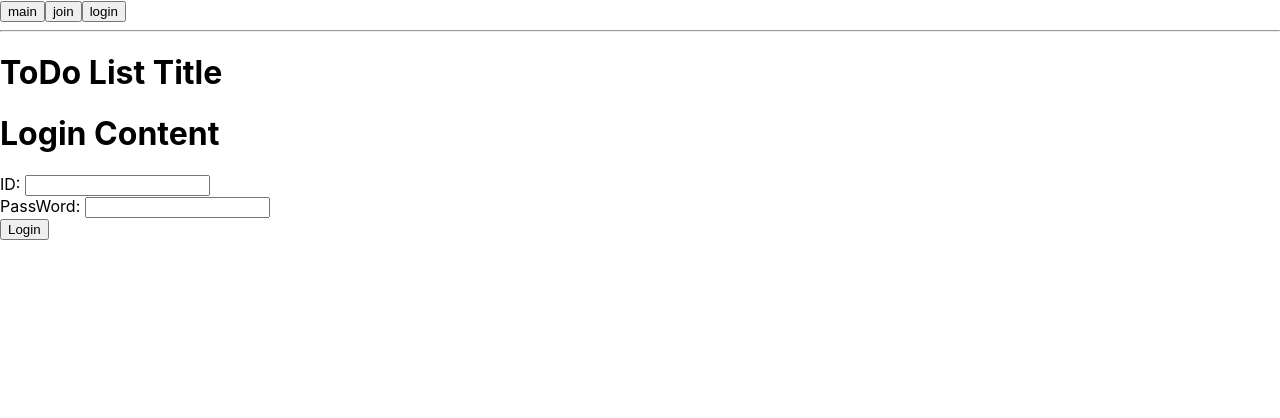
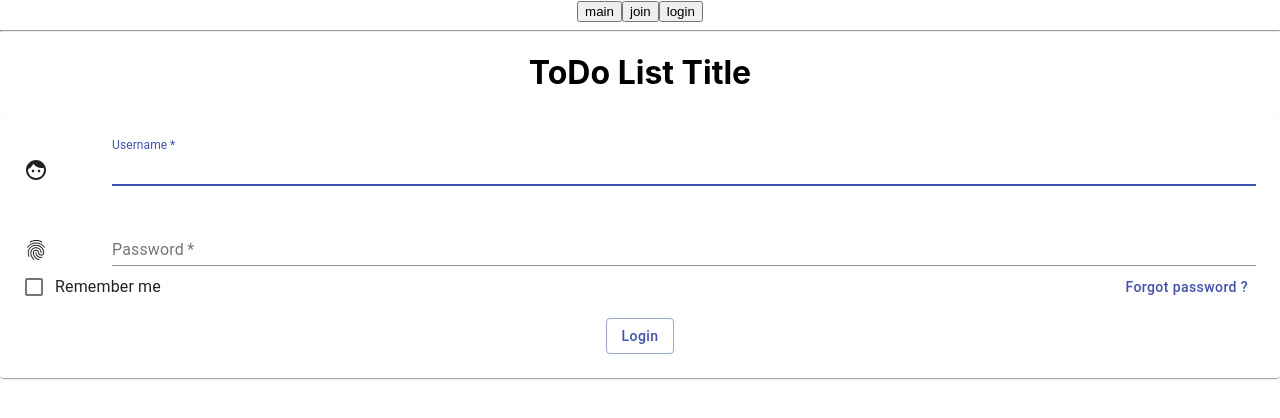
Before and after one commit to ggomjae/project, a React (Create React App) app in the folder todo/: page /login in a window 1280 px wide. Shown: the top 418 px of the page. Built offline with nearby package versions, Linux system fonts and the light colour scheme.

Commit message:
[#16]
[frontEnd]
1. Axios.put -> Axios.patch : content만 바뀌므로 patch
2. React material-UI 초기 도입

[backEnd]
1. Axios.patch로 수정

```diff
--- a/todo/package.json
+++ b/todo/package.json
@@ -4,6 +4,7 @@
   "private": true,
   "dependencies": {
     "@material-ui/core": "^4.11.0",
+    "@material-ui/icons": "^4.9.1",
     "@testing-library/jest-dom": "^4.2.4",
     "@testing-library/react": "^9.5.0",
     "@testing-library/user-event": "^7.2.1",
--- a/todo/servers/routes/postsrouter.js
+++ b/todo/servers/routes/postsrouter.js
@@ -49,7 +49,7 @@
 })
 
 ///////////////update post/////////////////////
-router.put('/:postid', (req, res)=> {
+router.patch('/:postid', (req, res)=> {
 
     const data = {
         "postid" : req.params.postid,
--- /dev/null
+++ b/todo/src/App.css
@@ -0,0 +1,3 @@
+.App {
+    text-align: center;
+}
--- a/todo/src/App.js
+++ b/todo/src/App.js
@@ -1,4 +1,4 @@
-
+import './App.css'
 import React from "react";
 import { Link, Route, Switch, BrowserRouter as Router } from "react-router-dom";
 
@@ -11,6 +11,7 @@
 
   render(){
     return (
+      <div className="App">
         <Router>
           <header>
             <Link to="/">
@@ -33,6 +34,7 @@
             </Switch>
           </main>
         </Router>
+      </div>
     )
   }
 }
--- a/todo/src/components/CreatePost.js
+++ b/todo/src/components/CreatePost.js
@@ -1,6 +1,7 @@
 import React, {Component} from 'react'
 import Axios from 'axios'
 import Store from '../store'
+
 
 class CreatePost extends Component{
 
--- a/todo/src/components/LoginContent.js
+++ b/todo/src/components/LoginContent.js
@@ -1,6 +1,17 @@
 import React, {Component} from 'react'
 import Axios from 'axios'
 import Store from '../store'
+import { Paper, withStyles, Grid, TextField, Button, FormControlLabel, Checkbox } from '@material-ui/core';
+import { Face, Fingerprint } from '@material-ui/icons'
+
+const styles = theme => ({
+    margin: {
+        margin: theme.spacing.unit * 2,
+    },
+    padding: {
+        padding: theme.spacing.unit
+    }
+});
 
 class LoginContent extends Component{
 
@@ -57,15 +68,55 @@
     }
 
     render(){
+
+        const { classes } = this.props;
+
         return (
-            <form onSubmit={this.handleFormSubmit}>
-                <h1>Login Content</h1>
-                    ID: <input type="text" name="id" value={this.state.id} onChange={this.handleValueChange} /><br/>
-                    PassWord: <input type="password" name="password" value={this.state.password} onChange={this.handleValueChange}/><br/>
-                <button type="submit">Login</button>
-            </form>
+            // <div>
+            //     <form onSubmit={this.handleFormSubmit}>
+            //         <h1>Login Content</h1>
+            //             ID: <input type="text" name="id" value={this.state.id} onChange={this.handleValueChange} /><br/>
+            //             PassWord: <input type="password" name="password" value={this.state.password} onChange={this.handleValueChange}/><br/>
+            //         <button type="submit">Login</button>
+            //     </form>
+            // </div>
+            <Paper className={classes.padding}>
+                <div className={classes.margin}>
+                    <Grid container spacing={8} alignItems="flex-end">
+                        <Grid item>
+                            <Face />
+                        </Grid>
+                        <Grid item md={true} sm={true} xs={true}>
+                            <TextField id="username" label="Username" type="email" fullWidth autoFocus required />
+                        </Grid>
+                    </Grid>
+                    <Grid container spacing={8} alignItems="flex-end">
+                        <Grid item>
+                            <Fingerprint />
+                        </Grid>
+                        <Grid item md={true} sm={true} xs={true}>
+                            <TextField id="username" label="Password" type="password" fullWidth required />
+                        </Grid>
+                    </Grid>
+                    <Grid container alignItems="center" justify="space-between">
+                        <Grid item>
+                            <FormControlLabel control={
+                                <Checkbox
+                                    color="primary"
+                                />
+                            } label="Remember me" />
+                        </Grid>
+                        <Grid item>
+                            <Button disableFocusRipple disableRipple style={{ textTransform: "none" }} variant="text" color="primary">Forgot password ?</Button>
+                        </Grid>
+                    </Grid>
+                    <Grid container justify="center" style={{ marginTop: '10px' }}>
+                        <Button variant="outlined" color="primary" style={{ textTransform: "none" }}>Login</Button>
+                    </Grid>
+                </div>
+            </Paper>
         );
     }
 }
 
-export default LoginContent;
+export default withStyles(styles)(LoginContent);
--- a/todo/src/components/UpdatePost.js
+++ b/todo/src/components/UpdatePost.js
@@ -28,7 +28,7 @@
               'content-type': 'application/json'
             }
         }
-        Axios.put(url, data, config)
+        Axios.patch(url, data, config)
             .then(
                 alert('success'),
                 window.location.reload()
```
Also changed, not shown: 2 other files (tests, documents, lock files or other folders). Lines whose indentation alone changed are shown as unchanged.
